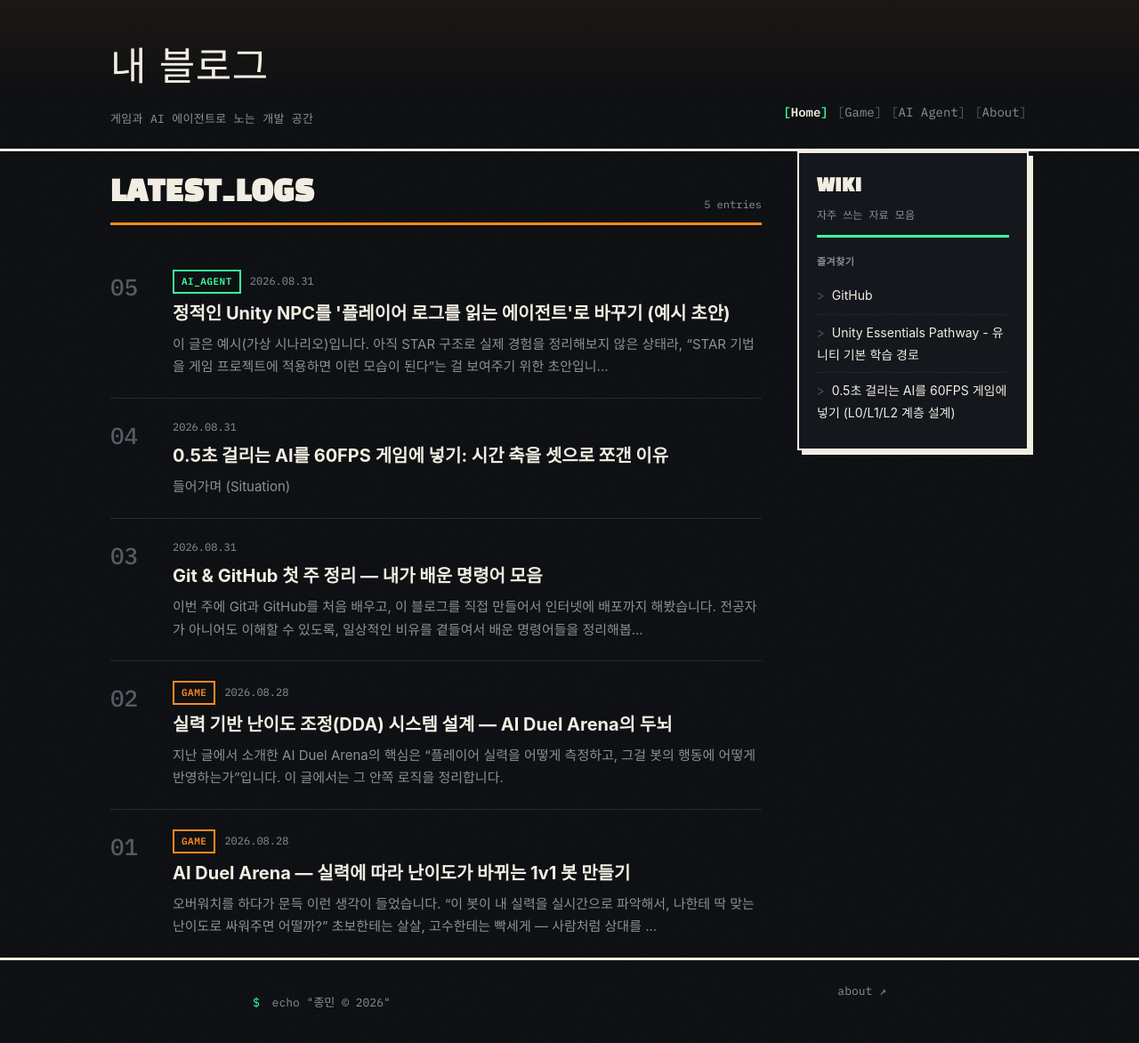
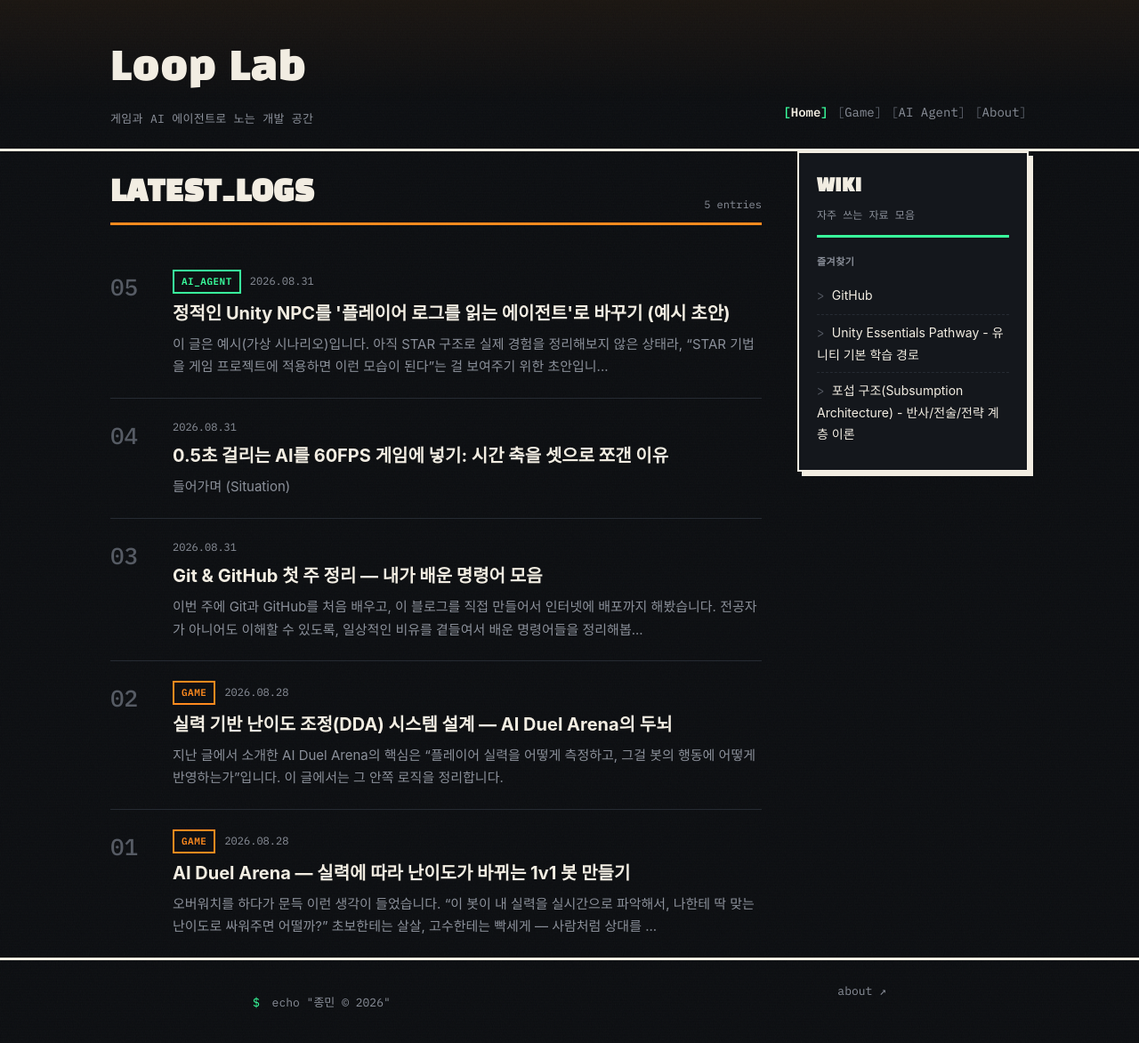
Before and after one commit to Lezo-Jong/my-blog, a Jekyll site: the page built from index.html, in a window 1280 px wide and 1191 px high. Shown: the top 1172 px of the window at 89% size. Built offline with Jekyll 4.4.1, drawn with Linux system fonts in a browser that asks for light colours; some web fonts are replaced; the list of posts is cut into pages by our own code.

Commit message:
이름 변경

```diff
--- a/_config.yml
+++ b/_config.yml
@@ -1,4 +1,4 @@
-title: "내 블로그"
+title: "Loop Lab"
 subtitle: "게임과 AI 에이전트로 노는 개발 공간"
 description: "게임 이야기와 AI 에이전트를 활용한 개발 기록을 남기는 블로그"
 
--- a/_data/links.yml
+++ b/_data/links.yml
@@ -1,6 +1,5 @@
 # 홈페이지 오른쪽 위키(즐겨찾기) 사이드바에 표시되는 링크 목록입니다.
-# category 아래 items에 title과 함께 url(외부 링크, 새 탭) 또는 post_id(블로그 글, Jekyll이 실제 주소를 찾아 연결)를 넣습니다.
-# post_id는 _posts 파일명에서 날짜를 뺀 부분입니다. (예: _posts/2026-08-31-foo.md -> /2026/08/31/foo)
+# category 아래 items에 title / url을 추가하면 바로 반영됩니다. (전부 외부 링크, 새 탭으로 열림)
 
 - category: "즐겨찾기"
   items:
@@ -8,5 +7,5 @@
       url: "https://github.com/"
     - title: "Unity Essentials Pathway - 유니티 기본 학습 경로"
       url: "https://learn.unity.com/pathway/unity-essentials"
-    - title: "0.5초 걸리는 AI를 60FPS 게임에 넣기 (L0/L1/L2 계층 설계)"
-      post_id: "/2026/08/31/llm-game-agent-latency"
+    - title: "포섭 구조(Subsumption Architecture) - 반사/전술/전략 계층 이론"
+      url: "https://en.wikipedia.org/wiki/Subsumption_architecture"
--- a/_includes/wiki-sidebar.html
+++ b/_includes/wiki-sidebar.html
@@ -8,12 +8,7 @@
     <h3 class="wiki-group-title">{{ group.category }}</h3>
     <ul class="wiki-links">
       {% for link in group.items %}
-      {% if link.post_id %}
-        {% assign linked_post = site.posts | where: "id", link.post_id | first %}
-        <li><a href="{{ linked_post.url | relative_url }}">{{ link.title }}</a></li>
-      {% else %}
-        <li><a href="{{ link.url }}" target="_blank" rel="noopener noreferrer">{{ link.title }}</a></li>
-      {% endif %}
+      <li><a href="{{ link.url }}" target="_blank" rel="noopener noreferrer">{{ link.title }}</a></li>
       {% endfor %}
     </ul>
   </div>
```
